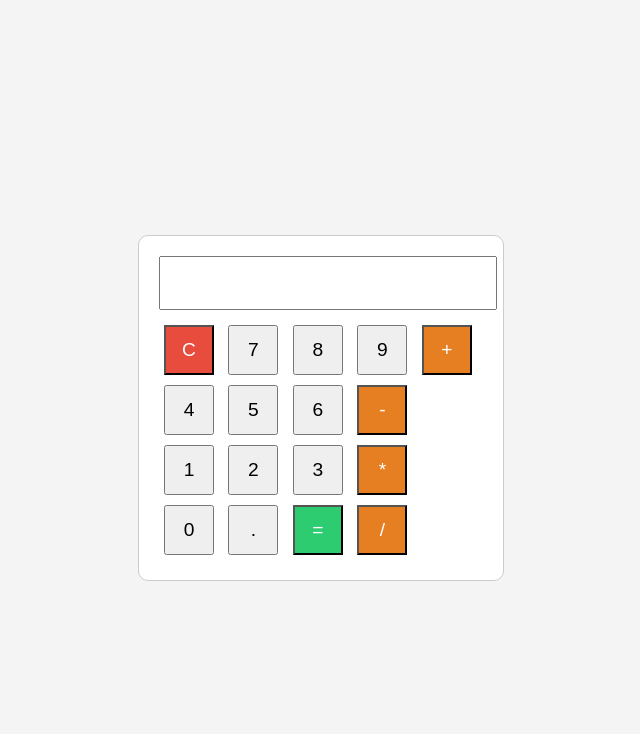
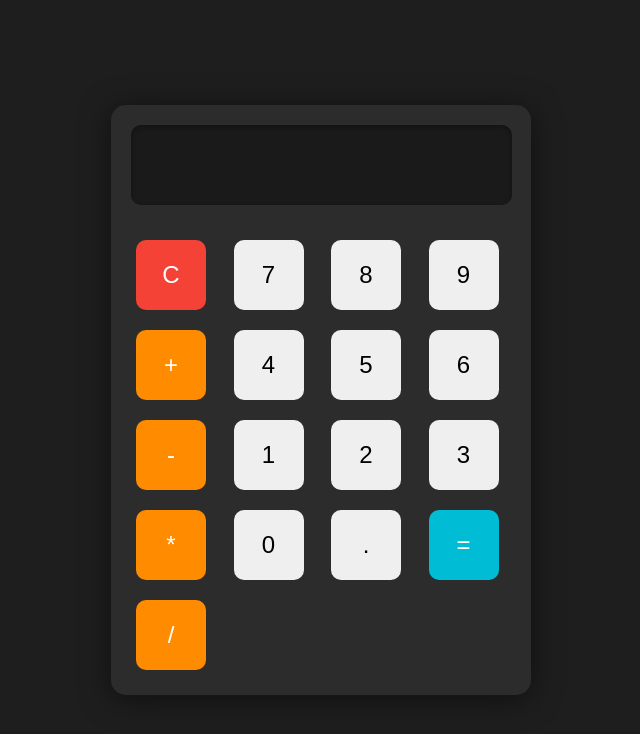
Before and after one commit to Romulo-de-Jesus/Versionamento-de-Codigo-Romulo-de-Jesus, a plain HTML site: page Romulo_de_Jesus_Fernandes/index.html in a window 1280 px wide. Shown: the whole page, without its empty margins (319-959 px from the left). Drawn offline with Linux system fonts and the light colour scheme.

Commit message:
estilo mais moderno visando a usabilidade

```diff
--- a/Romulo_de_Jesus_Fernandes/index.html
+++ b/Romulo_de_Jesus_Fernandes/index.html
@@ -3,81 +3,108 @@
 <head>
     <meta charset="UTF-8">
     <meta name="viewport" content="width=device-width, initial-scale=1.0">
-    <title>Calculadora</title>
+    <title>Calculadora Moderna</title>
     <style>
         body {
-            font-family: Arial, sans-serif;
+            font-family: 'Segoe UI', Tahoma, Geneva, Verdana, sans-serif;
             display: flex;
             justify-content: center;
             align-items: center;
             height: 100vh;
-            background-color: #f4f4f4;
+            background-color: #1e1e1e; /* Fundo escuro */
+            margin: 0; /* Remove margens padrão */
         }
 
         .calculadora {
-            border: 1px solid #ccc;
+            border-radius: 15px;
+            background-color: #2c2c2c; /* Fundo da calculadora */
+            box-shadow: 0 4px 30px rgba(0, 0, 0, 0.5); /* Sombra suave */
             padding: 20px;
-            border-radius: 10px;
-            background-color: white;
+            width: 380px; /* Largura fixa */
         }
 
         .calculadora input {
-            width: 100%;
-            height: 40px;
+            width: 95%;
+            height: 60px;
             text-align: right;
-            margin-bottom: 10px;
-            font-size: 1.5em;
-            padding: 5px;
+            margin-bottom: 20px;
+            font-size: 2em;
+            padding: 10px;
+            border: none;
+            border-radius: 10px;
+            background-color: #1a1a1a; /* Fundo do display */
+            color: #fff; /* Texto branco */
+            box-shadow: inset 0 2px 5px rgba(0, 0, 0, 0.3); /* Sombra interna */
         }
 
         .calculadora button {
-            width: 50px;
-            height: 50px;
-            font-size: 1.2em;
+            width: 70px; /* Largura dos botões */
+            height: 70px; /* Altura dos botões */
+            font-size: 1.5em;
             margin: 5px;
             cursor: pointer;
+            border: none;
+            border-radius: 10px;
+            transition: all 0.3s; /* Transição suave */
         }
 
+        /* Cores dos botões */
         .calculadora button.operacao {
-            background-color: #e67e22;
+            background-color: #ff8c00; /* Laranja */
             color: white;
         }
 
         .calculadora button.equals {
-            background-color: #2ecc71;
+            background-color: #00bcd4; /* Azul claro */
             color: white;
         }
 
         .calculadora button.clear {
-            background-color: #e74c3c;
+            background-color: #f44336; /* Vermelho */
             color: white;
+        }
+
+        /* Efeitos ao passar o mouse */
+        .calculadora button:hover {
+            opacity: 0.9;
+            transform: translateY(-2px); /* Levanta o botão ao passar o mouse */
+            box-shadow: 0 4px 10px rgba(0, 0, 0, 0.3); /* Sombra ao passar o mouse */
+        }
+
+        /* Layout dos botões */
+        .button-container {
+            display: grid;
+            grid-template-columns: repeat(4, 1fr); /* Quatro colunas */
+            gap: 10px; /* Espaçamento entre botões */
+            margin-top: 10px; /* Espaço acima dos botões */
         }
     </style>
 </head>
 <body>
     <div class="calculadora">
         <input type="text" id="display" readonly>
-        <br>
+        <div class="button-container">
             <button onclick="clearDisplay()" class="clear">C</button>
             <button onclick="appendToDisplay('7')">7</button>
             <button onclick="appendToDisplay('8')">8</button>
             <button onclick="appendToDisplay('9')">9</button>
             <button onclick="appendToDisplay('+')" class="operacao">+</button>
-        <br>
+
             <button onclick="appendToDisplay('4')">4</button>
             <button onclick="appendToDisplay('5')">5</button>
             <button onclick="appendToDisplay('6')">6</button>
             <button onclick="appendToDisplay('-')" class="operacao">-</button>
-        <br>
+
             <button onclick="appendToDisplay('1')">1</button>
             <button onclick="appendToDisplay('2')">2</button>
             <button onclick="appendToDisplay('3')">3</button>
             <button onclick="appendToDisplay('*')" class="operacao">*</button>
-        <br>
+
             <button onclick="appendToDisplay('0')">0</button>
             <button onclick="appendToDisplay('.')">.</button>
             <button onclick="calculate()" class="equals">=</button>
             <button onclick="appendToDisplay('/')" class="operacao">/</button>
+        </div>
     </div>
 
     <script>
```
Lines whose indentation alone changed are shown as unchanged.
